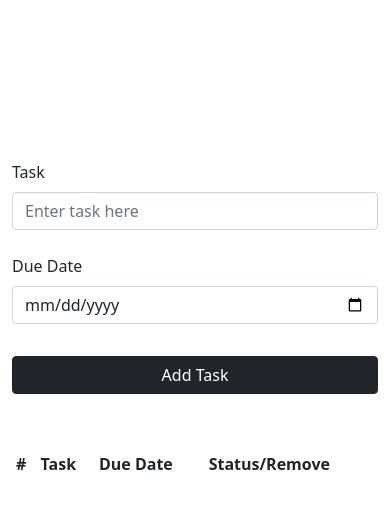
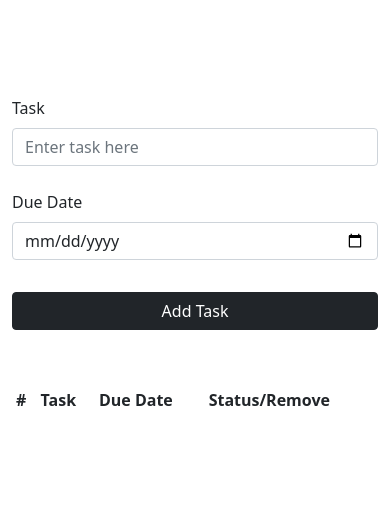
Before and after one commit to shivamforever/jsredux-Reduxtodo.js, a React (Vite) app in the folder Redux CRUD/: page / in a window 390 px wide. Shown: the top 508 px of the page. Built offline with nearby package versions, Linux system fonts and the light colour scheme.

Commit message:
Update App.css

```diff
--- a/Redux CRUD/src/App.css
+++ b/Redux CRUD/src/App.css
@@ -57,7 +57,7 @@ td {
     height: auto;
     }
     .app {
-        margin: 10rem 0 10rem 0;
+        margin: 6rem 0 0 0;
         display: flex;
         flex-direction: column;
     }
```
